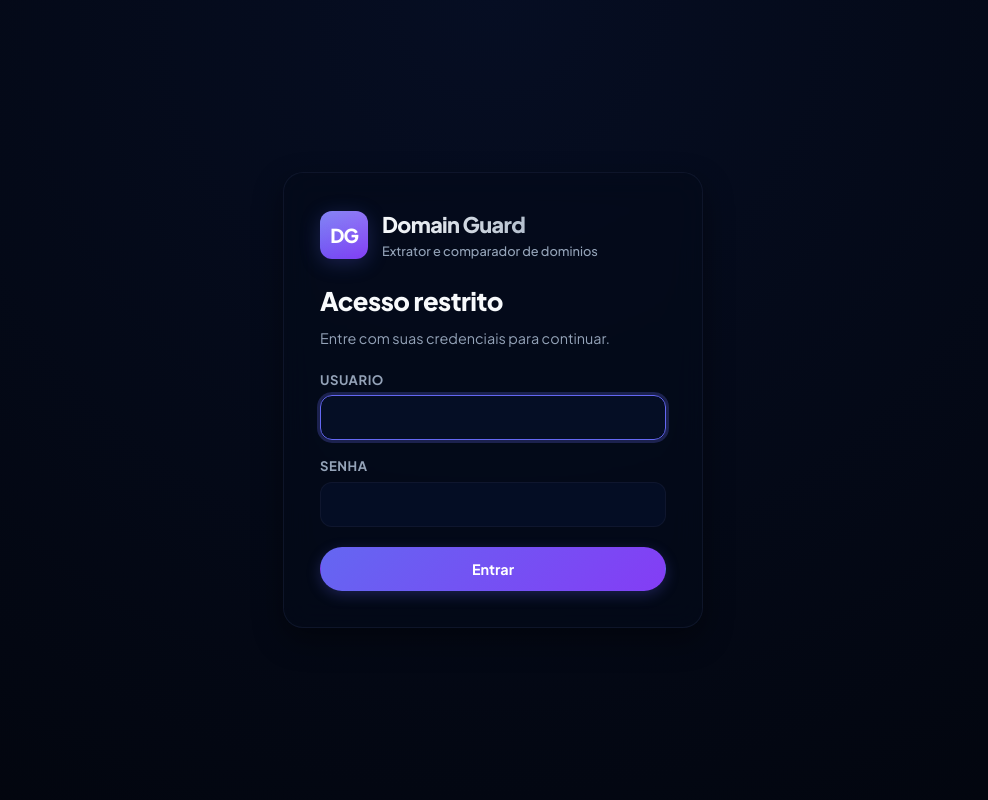
After one commit to jjhonyss/Extrator_e_comparador_dominios, a Flask app: page /login in a window 1280 px wide. The commit adds this page. Shown: the whole page, without its empty margins (147-1135 px from the left). Run offline with Flask 3, Linux system fonts and the light colour scheme.

Commit message:
Adiciona login proprio com sessao, substituindo HTTP Basic Auth
Protege todas as rotas com autenticacao baseada em sessao Flask e uma
tela de login com o mesmo visual do restante da aplicacao, no lugar do
popup nativo do navegador usado anteriormente via proxy reverso.
Suporta multiplos usuarios via DOMAIN_GUARD_AUTH_USERS.

Co-Authored-By: Claude Sonnet 5 <noreply@anthropic.com>

```diff
--- a/app.py
+++ b/app.py
@@ -1,11 +1,13 @@
 import json
 import logging
+import secrets
 import sqlite3
 from contextlib import closing
-from datetime import datetime
+from datetime import datetime, timedelta
 from pathlib import Path
 
-from flask import Flask, jsonify, render_template, request, send_file
+from flask import Flask, jsonify, redirect, render_template, request, send_file, session, url_for
+from werkzeug.security import check_password_hash
 from werkzeug.utils import secure_filename
 
 from config import CONFIG
@@ -129,10 +131,52 @@ def create_app() -> Flask:
     initialize_runtime()
     flask_app = Flask(__name__)
     flask_app.config["MAX_CONTENT_LENGTH"] = CONFIG["MAX_FILE_SIZE"]
+    flask_app.secret_key = CONFIG["SECRET_KEY"] or secrets.token_hex(32)
+    flask_app.permanent_session_lifetime = timedelta(hours=CONFIG["SESSION_HOURS"])
     return flask_app
 
 
 app = create_app()
+
+PUBLIC_ENDPOINTS = {"login", "static"}
+
+
+@app.before_request
+def require_login():
+    if request.endpoint in PUBLIC_ENDPOINTS or request.endpoint is None:
+        return None
+    if session.get("authenticated"):
+        return None
+    if request.method == "GET" and request.path == "/":
+        return redirect(url_for("login", next=request.path))
+    return jsonify({"error": "Sessao expirada. Faca login novamente."}), 401
+
+
+@app.route("/login", methods=["GET", "POST"])
+def login():
+    if session.get("authenticated"):
+        return redirect(url_for("index"))
+
+    error = None
+    if request.method == "POST":
+        username = request.form.get("username", "")
+        password = request.form.get("password", "")
+        password_hash = CONFIG["AUTH_USERS"].get(username)
+        if password_hash and check_password_hash(password_hash, password):
+            session.clear()
+            session["authenticated"] = True
+            session.permanent = True
+            next_url = request.args.get("next") or url_for("index")
+            return redirect(next_url)
+        error = "Usuario ou senha invalidos."
+
+    return render_template("login.html", error=error)
+
+
+@app.route("/logout")
+def logout():
+    session.clear()
+    return redirect(url_for("login"))
 
 
 @app.route("/")
--- a/static/styles.css
+++ b/static/styles.css
@@ -976,6 +976,91 @@ dialog .secondary-button {
   word-break: break-word;
 }
 
+/* Login Page */
+.login-shell {
+  min-height: 100vh;
+  display: flex;
+  align-items: center;
+  justify-content: center;
+  padding: 20px;
+}
+
+.login-card {
+  width: min(420px, 100%);
+  padding: 36px;
+  display: flex;
+  flex-direction: column;
+  gap: 20px;
+}
+
+.login-brand {
+  display: inline-flex;
+  align-items: center;
+  gap: 14px;
+}
+
+.login-title {
+  font-size: 1.6rem;
+  font-weight: 800;
+  letter-spacing: -0.02em;
+  color: var(--text-main);
+}
+
+.login-subtitle {
+  margin-top: -12px;
+  color: var(--text-muted);
+  font-size: 0.9rem;
+}
+
+.login-error {
+  padding: 10px 14px;
+  border-radius: var(--border-radius-sm);
+  background: var(--color-danger-bg);
+  border: 1px solid hsla(358, 85%, 60%, 0.25);
+  color: var(--color-danger);
+  font-size: 0.85rem;
+  font-weight: 600;
+}
+
+.login-form {
+  display: flex;
+  flex-direction: column;
+  gap: 16px;
+}
+
+.login-form label {
+  display: flex;
+  flex-direction: column;
+  gap: 6px;
+  font-size: 0.82rem;
+  font-weight: 700;
+  color: var(--text-muted);
+  text-transform: uppercase;
+  letter-spacing: 0.04em;
+}
+
+.login-form input {
+  border: 1px solid var(--border-color);
+  border-radius: var(--border-radius-md);
+  padding: 12px 14px;
+  background: var(--panel-soft);
+  color: var(--text-main);
+  font-family: var(--font-sans);
+  font-size: 0.95rem;
+  transition: var(--transition-smooth);
+}
+
+.login-form input:focus-visible {
+  outline: none;
+  border-color: var(--color-primary);
+  box-shadow: 0 0 0 3px var(--color-primary-glow);
+}
+
+.login-submit {
+  width: 100%;
+  margin-top: 4px;
+}
+
 /* Responsive Breakpoints */
 @media (max-width: 960px) {
   .work-grid,
--- a/templates/index.html
+++ b/templates/index.html
@@ -23,6 +23,7 @@
         <span class="badge">Local</span>
         <span class="badge">Confirmação manual</span>
         <button id="themeToggle" class="ghost-button" type="button">Modo claro</button>
+        <a class="ghost-button" href="/logout">Sair</a>
       </div>
     </header>
 
--- /dev/null
+++ b/templates/login.html
@@ -0,0 +1,44 @@
+<!doctype html>
+<html lang="pt-BR">
+<head>
+  <meta charset="utf-8">
+  <meta name="viewport" content="width=device-width, initial-scale=1">
+  <title>Domain Guard - Login</title>
+  <link rel="preconnect" href="https://fonts.googleapis.com">
+  <link rel="preconnect" href="https://fonts.gstatic.com" crossorigin>
+  <link href="https://fonts.googleapis.com/css2?family=Plus+Jakarta+Sans:wght@300;400;500;600;700;800&family=JetBrains+Mono:wght@400;500;600;700&display=swap" rel="stylesheet">
+  <link rel="stylesheet" href="{{ url_for('static', filename='styles.css') }}">
+</head>
+<body class="dark">
+  <main class="login-shell">
+    <section class="panel login-card">
+      <div class="brand login-brand">
+        <span>DG</span>
+        <div>
+          <strong>Domain Guard</strong>
+          <small>Extrator e comparador de dominios</small>
+        </div>
+      </div>
+
+      <h1 class="login-title">Acesso restrito</h1>
+      <p class="login-subtitle">Entre com suas credenciais para continuar.</p>
+
+      {% if error %}
+      <div class="login-error">{{ error }}</div>
+      {% endif %}
+
+      <form method="post" class="login-form">
+        <label>
+          <span>Usuario</span>
+          <input type="text" name="username" autocomplete="username" required autofocus>
+        </label>
+        <label>
+          <span>Senha</span>
+          <input type="password" name="password" autocomplete="current-password" required>
+        </label>
+        <button type="submit" class="primary-button login-submit">Entrar</button>
+      </form>
+    </section>
+  </main>
+</body>
+</html>
```
Also changed, not shown: config.py (+21 -0 lines), tests/test_app_auth.py (added, +93 -0 lines), tests/test_app_routes.py (+2 -0 lines).
